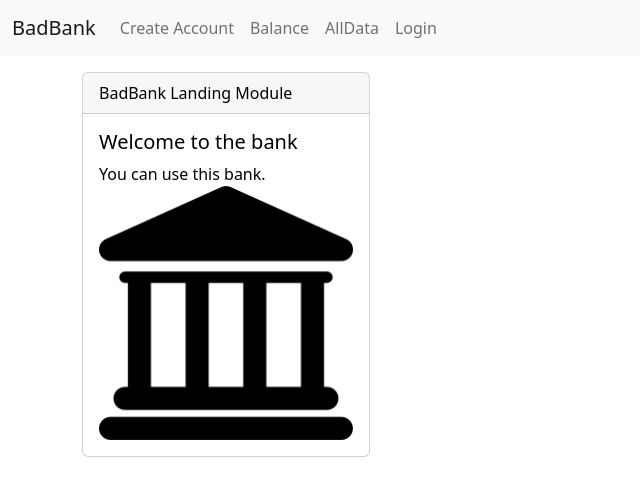
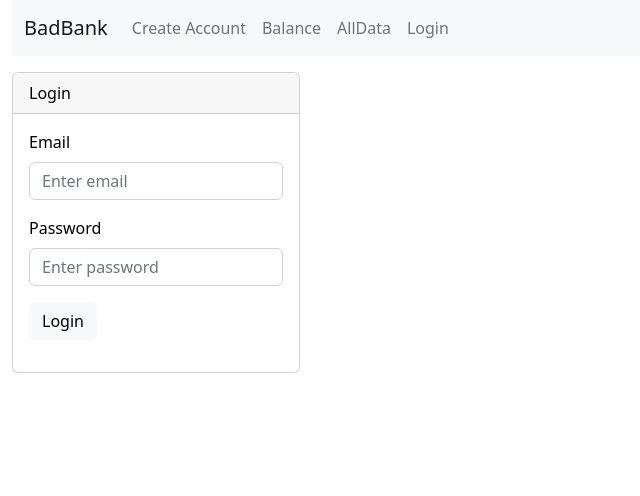
Before and after one commit to alcabanillas/badbank, a React (Create React App) app: page /#/login in a window 1280 px wide. Shown: the top 496 px of the page, without its empty margins (0-640 px from the left). Built offline with nearby package versions, Linux system fonts and the light colour scheme.

Commit message:
refactor de bankform

```diff
--- a/package.json
+++ b/package.json
@@ -7,6 +7,7 @@
     "@testing-library/react": "^13.4.0",
     "@testing-library/user-event": "^13.5.0",
     "bootstrap": "^5.2.2",
+    "formik": "^2.2.9",
     "install": "^0.13.0",
     "npm": "^8.19.2",
     "react": "^18.2.0",
--- a/src/App.js
+++ b/src/App.js
@@ -1,5 +1,5 @@
 import "./App.css";
-import { Route, BrowserRouter as Router, Routes } from "react-router-dom";
+import { Route, HashRouter as Router, Routes } from "react-router-dom";
 import { NavBar } from "./routes/navbar";
 import { Home } from "./components/home";
 import { CreateAccount } from "./components/createaccount";
@@ -15,8 +15,8 @@ import "bootstrap/dist/js/bootstrap";
 function App() {
   return (
     <Router>
+      <div className="container-fluid">
       <NavBar />
-      <div className="container">
       <Routes>
         <Route path="/" exact element={<Home />}></Route>
           <Route path="createaccount" element={<CreateAccount />}></Route>
--- a/src/components/bankform.js
+++ b/src/components/bankform.js
@@ -1,91 +1,68 @@
 import { BankCard } from "./bankcard";
 import { useContext, useState } from "react";
 import Button from "react-bootstrap/Button";
-import Form from "react-bootstrap/Form";
+import { useFormik } from "formik";
+import { Form } from "react-bootstrap";
 
 export const BankForm = ({
   bgcolor,
   label,
   handle,
   fields,
+  validateFields,
+  initialValues,
   hideAmount,
   successButton,
 }) => {
-  const [inputFields, setInputFields] = useState(fields);
-  const [status, setStatus] = useState("");
   const [show, setShow] = useState(true);
 
-  function validate(fieldName, fieldValue) {
-    if (!fieldValue) {
-      setStatus(`Error: ${fieldName}`);
-      setTimeout(() => setStatus(""), 3000);
-      return false;
-    }
-    return true;
-  }
-
-  function handleInputChange(index, event) {
-    const values = [...inputFields];
-    values[index]["value"] = event.target.value;
-
-    setInputFields(values);
-  }
-
   function clearForm() {
-    setInputFields(fields);
+    formik.resetForm();
     setShow(true);
   }
 
-  function handleSubmit(event) {
-    if (fields.every((elem) => validate(elem.name, elem.value))) {
-      let data = {};
-      inputFields.map((elem) => {
-        data[elem.name] = elem.value;
-      });
-
-      const {result, errorMessage} = handle(data);
+  const formik = useFormik({
+    initialValues: initialValues,
+    onSubmit: (values) => {
+      if (!formik.isValidating && formik.isSubmitting) {
+        const { result, errorMessage } = handle(values);
 
         if (result) {
           setShow(false);
         } else {
-        alert(errorMessage)
-      }
-      event.preventDefault();
+          alert(errorMessage);
         }
       }
+    },
+    validate: (values) => {
+      return validateFields(values);
+    },
+  });
 
   return (
-    <BankCard
-      bgcolor={bgcolor}
-      header={label}
-      status={status}
-      body={
-        show ? (
-          <Form className="mb-3">
+    <Form className="mb-3" onSubmit={formik.handleSubmit}>
       {fields.map((elem, index) => {
         return (
           <Form.Group className="mb-3" key={index}>
-                  <Form.Label>{elem.name}</Form.Label>
-                  <Form.Control type={elem.type} key={index}
-                    id={elem.name} placeholder={elem.placeholder} value={elem.value}
-                    onChange={(event) => handleInputChange(index, event)}
+            <Form.Label>{elem.id}</Form.Label>
+            <Form.Control
+              type={elem.type}
+              key={index}
+              name={elem.id}
+              onChange={formik.handleChange}
+              placeholder={elem.placeholder}
             />
+            {formik.errors[elem.id] ? (
+              <div id={`error${elem.id}`} style={{ color: "red" }}>
+                {formik.errors[elem.id]}
+              </div>
+            ) : null}
           </Form.Group>
         );
       })}
-            <Button type="submit" className="btn btn-light" onClick={handleSubmit}>
+      <Button type="submit" className="btn btn-light">
         {label}
       </Button>
     </Form>
-        ) : (
-          <>
-            <h5>Success</h5>
-            <button type="submit" className="btn btn-light" onClick={clearForm}>
-              {successButton}
-            </button>
-          </>
-        )
-      }
-    />
   );
 };
--- a/src/components/createaccount.js
+++ b/src/components/createaccount.js
@@ -1,53 +1,95 @@
 import { useContext, useState } from "react";
 import { UsersContext } from "../state/AppState";
 import { BankForm } from "./bankform";
+import { BankCard } from "./bankcard";
 
-
-export function CreateAccount(){
-  const {usersState, actions} = useContext(UsersContext);
+export function CreateAccount() {
+  const { actions } = useContext(UsersContext);
+  const [show, setShow ] = useState(true)
 
   const handleCreate = (data) => {
-    return actions.addUser({name:data.Name, email:data.Email, password:data.Password, balance:100})
+    return actions.addUser({
+      name: data.Name,
+      email: data.Email,
+      password: data.Password,
+      balance: 100,
+    });
+  };
+
+  let formFields = [
+    { id: "Name", placeholder: "Enter name", type: "input" },
+    { id: "Email", placeholder: "Enter email", type: "email" },
+    { id: "Password", placeholder: "Enter password", type: "password" },
+  ];
+
+  let initialValues = {
+    Name: "",
+    Password: "",
+    Email: "",
+  };
+
+  const validateName = (data) => {
+    if (!data) return { Name: "Field required" };
+    return {};
+  };
+
+  const validateEmail = (email) => {
+    if (!email) return { Email: "Field required" };
+    if (!/^[A-Z0-9._%+-]+@[A-Z0-9.-]+\.[A-Z]{2,4}$/i.test(email))
+      return { Email: "Username should be and email" };
+    return {};
+  };
+
+  const validatePassword = (password) => {
+    if (!password) return { Password: "Field required" };
+    return {};
+  };
+
+  const validateFields = (values) => {
+    let errors = {};
+
+    errors = { ...validateName(values.Name) };
+    errors = { ...errors, ...validateEmail(values.Email) };
+    errors = { ...errors, ...validatePassword(values.Password) };
+
+    return errors;
+  };
+
+  const clearForm = () => {
+    setShow(true)
   }
 
-  let formFields = [
-    {name: 'Name', value:'', placeholder: 'Enter name', type: 'input'},
-    {name: 'Email', value:'', placeholder: 'Enter email', type: 'email'},
-    {name: 'Password', value:'', placeholder: 'Enter password', type: 'password'},
-  ]
+  const renderCreateAccountForm = () => {
+    return (
+      <BankForm
+        bgcolor="primary"
+        label="Create Account"
+        handle={handleCreate}
+        validateFields={validateFields}
+        fields={formFields}
+        initialValues={initialValues}
+        hideAmount={true}
+      />
+    );
+  };
 
+  const renderNewAccount = () => {
+    return (
+      <>
+        <h5>Success</h5>
+        <button type="submit" className="btn btn-light" onClick={ () => clearForm()}>
+        Add another account
+        </button>
+      </>
+    );
+  };
+
+  console.log(`Status: ${show}`)
   return (
-    <BankForm
-      bgcolor="primary"
-      label="Create Account"
-      handle = {handleCreate}
-      fields = {formFields}
-      hideAmount={true}
-      successButton="Add another account"
-    />
-  )
-
-  /*return (
     <BankCard
       bgcolor="primary"
-      header="Create Account"
-      status={status}
-      body={show ? (
-        <>
-        Name <br />
-        <input type="input" className="form-control" id="name" placeholder="Enter name" value={name} onChange={e => setName(e.currentTarget.value)}/><br />
-        Email Address <br />
-        <input type="input" className="form-control" id="email" placeholder="Enter email" value={email} onChange={e => setEmail(e.currentTarget.value)}/><br />
-        Password <br />
-        <input type="password" className="form-control" id="password" placeholder="Enter password" value={password} onChange={e => setPassword(e.currentTarget.value)}/><br />
-        <button type="submit" className="btn btn-light" onClick={handleCreate}>Create Account</button>
-        </>
-      ) : (
-        <>
-        <h5>Success</h5>
-        <button type="submit" className="btn btn-light" onClick={clearForm}>Add another account</button>
-        </>
-      )}
+      header="Create account"
+      body={show ? renderCreateAccountForm() : renderNewAccount()}
     />
-  )*/
+  );
 }
--- a/src/components/login.js
+++ b/src/components/login.js
@@ -1,54 +1,84 @@
 import { useContext, useState } from "react";
+import { UsersContext } from "../state/AppState";
+import { BankForm } from "./bankform";
 import { BankCard } from "./bankcard";
-import { UsersContext } from "../state/AppState";
-import { Navigate } from "react-router-dom";
-
 
 export function Login() {
-  const {usersState, actions} = useContext(UsersContext)
-  const [status, setStatus] = useState('');
-  const [email, setEmail] = useState('');
-  const [password, setPassword] = useState('');
+  const { usersState, actions } = useContext(UsersContext);
 
-  function validate(field, label){
-    if (!field) {
-      setStatus(`Error: ${label}`)
-      setTimeout( () => setStatus(''), 3000)
-      return false;
-    }
-    return true;
+  const validateEmail = (email) => {
+    if (!email) return { Email: "Field required" };
+    if (!/^[A-Z0-9._%+-]+@[A-Z0-9.-]+\.[A-Z]{2,4}$/i.test(email))
+      return { Email: "Username should be and email" };
+    return {};
+  };
+
+  const validatePassword = (password) => {
+    if (!password) return { Password: "Field required" };
+    return {};
+  };
+
+  const validateFields = (values) => {
+    console.log(JSON.stringify(values));
+    let errors = {};
+
+    errors = { ...validateEmail(values.Email) };
+    errors = { ...errors, ...validatePassword(values.Password) };
+
+    return errors;
+  };
+
+  let formFields = [
+    { id: "Email", placeholder: "Enter email", type: "email" },
+    { id: "Password", placeholder: "Enter password", type: "password" },
+  ];
+
+  let initialValues = {
+    Email: "",
+    Password: "",
+  };
+
+  function handleCreate(data) {
+    console.log(JSON.stringify(data));
+    return actions.login({ email: data.Email, password: data.Password });
   }
 
-  function handleLogin(){
-    if (!validate(email,'email')) return;
-    if (!validate(password,'password')) return;
-
-    const {result, errorMessage} = actions.login({email, password});
-
-    if (!result) alert(errorMessage)
-  }
-
-  function handleLogout(){
+  function handleLogout() {
     actions.logout();
   }
 
+  const renderLoginForm = () => {
+    return (
+      <BankForm
+        bgcolor="primary"
+        label="Login"
+        handle={handleCreate}
+        validateFields={validateFields}
+        fields={formFields}
+        initialValues={initialValues}
+        hideAmount={true}
+        successButton="Logout"
+      />
+    );
+  };
+
+  const renderLogoutForm = () => {
+    return (
+      <>
+        <h5>User logged in</h5>
+        <div>Welcome {usersState.currentUser}</div>
+      </>
+    );
+  };
+
   return (
-
     <BankCard
       txtcolor="black"
-      header = "Login"
-      status={status}
-      body =
-        { !usersState.currentUser ? (
-          <>
-          Email<br/>
-          <input type = "input" className="form-control" id="email" placeholder="Enter login" value={email} onChange={e => setEmail(e.currentTarget.value)} /><br/>
-          Password <br/>
-          <input type="password" className="form-control" id="password" placeholder="Enter password" value={password} onChange={e => setPassword(e.currentTarget.value)}></input><br/>
-          <button type="submit" className="btn btn-light" onClick={handleLogin}>Login</button>
-          </>
-          ) : (<Navigate to="/" replace={true} />)
-        }
+      header="Login"
+      body={!usersState.currentUser ?
+          renderLoginForm() :
+          renderLogoutForm()
+      }
     />
   );
 }
--- a/src/routes/navbar.js
+++ b/src/routes/navbar.js
@@ -7,7 +7,7 @@ export function NavBar() {
   return (
     <nav className="navbar navbar-expand-lg bg-light">
       <div className="container-fluid">
-        <a className="navbar-brand" href="/">
+        <a className="navbar-brand" href="/#">
           BadBank
         </a>
         <button
@@ -24,44 +24,44 @@ export function NavBar() {
         <div className="collapse navbar-collapse" id="navbarNav">
           <ul className="navbar-nav">
             <li className="nav-item">
-              <a className="nav-link" href="/CreateAccount/">
+              <a className="nav-link" href="#/CreateAccount/">
                 Create Account
               </a>
             </li>
             {usersState.currentUser && (
               <li className="nav-item">
-                <a className="nav-link" href="/deposit">
+                <a className="nav-link" href="#/deposit">
                   Deposit
                 </a>
               </li>
             )}
             {usersState.currentUser && (
               <li className="nav-item">
-                <a className="nav-link" href="/withdraw">
+                <a className="nav-link" href="#/withdraw">
                   WithDraw
                 </a>
               </li>
             )}
 
             <li className="nav-item">
-              <a className="nav-link" href="/balance">
+              <a className="nav-link" href="#/balance">
                 Balance
               </a>
             </li>
 
             <li className="nav-item">
-              <a className="nav-link" href="/allData">
+              <a className="nav-link" href="#/allData">
                 AllData
               </a>
             </li>
             {!usersState.currentUser ? (
               <li className="nav-item">
-                <a className="nav-link" href="/login">
+                <a className="nav-link" href="#/login">
                   Login
                 </a>
               </li>
             ) : (
-              <a className="nav-link" href="#" onClick={ (e) => {e.preventDefault(); actions.logout()}}>
+              <a className="nav-link" href="/#" onClick={ (e) => {e.preventDefault(); actions.logout()}}>
                 Logout
               </a>
             )}
--- a/src/state/AppState.js
+++ b/src/state/AppState.js
@@ -50,7 +50,7 @@ function reducer(state, action) {
   }
 }
 
-const actionsDispatcher = (state, dispatch) => {
+const useActions = (state, dispatch) => {
   const addUser = (userInfo) => {
     let currentUser = state.users.find( elem => elem.email === userInfo.email)
     if (currentUser) {
@@ -112,14 +112,14 @@ const actionsDispatcher = (state, dispatch) => {
 
 }
 
-export const ContextProvider = ({ children }) => {
+export const ContextProvider = (props) => {
   const [usersState, dispatch] = useReducer(reducer, initialState);
-  const actions = actionsDispatcher(usersState, dispatch);
+  const actions = useActions(usersState, dispatch);
+  const value = { usersState, actions };
 
-  const value = { usersState, actions };
   return (
     <UsersContext.Provider value={value}>
-      {children}
+      {props.children}
     </UsersContext.Provider>
   );
 };
```
Also changed, not shown: 1 other file (tests, documents, lock files or other folders). Lines whose indentation alone changed are shown as unchanged.
